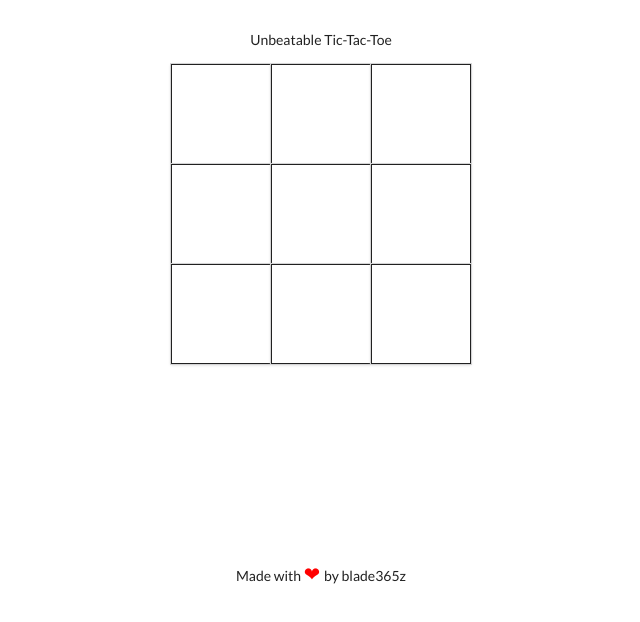
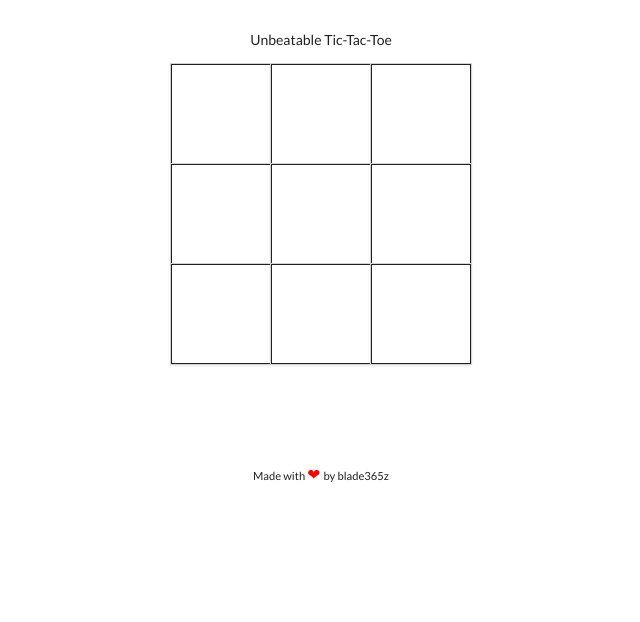
Before and after one commit to Blade365z/Minimax, a React (Create React App) app: page / in a window 1280 px wide. Shown: the top 622 px of the page, without its empty margins (319-959 px from the left). Built offline with nearby package versions, Linux system fonts and the light colour scheme.

Commit message:
final push 2

```diff
--- a/src/components/App.js
+++ b/src/components/App.js
@@ -11,8 +11,8 @@ export default class App extends Component {
                 <div  style={{ display: 'flex', justifyContent: 'center', position: 'relative'  }}>
                     <Board />
                 </div>
-                <div style={{paddingTop:'200px'}}>
-                    <p style={{margin:'0'}}>Made with <span style={{color:'red',fontSize:'1.4em',paddingTop:'10'}}> ❤ </span> by blade365z</p>
+                <div style={{paddingTop:'100px'}}>
+                    <small style={{margin:'0'}}>Made with <span style={{color:'red',fontSize:'1.4em',paddingTop:'10'}}> ❤ </span> by blade365z</small>
                 </div>
             </div>
         )
```
